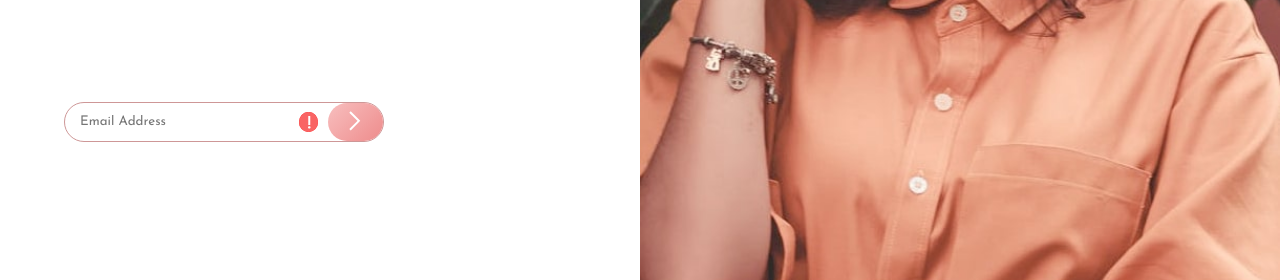
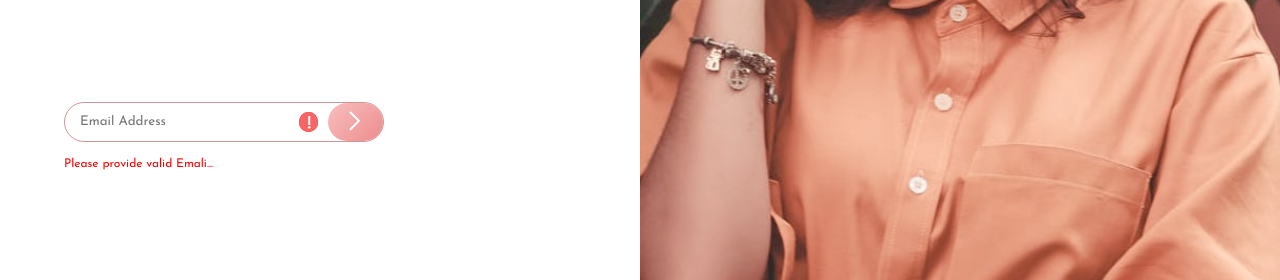
Before and after one commit to Bisratworku/base-apparel, a plain HTML site: page index.html in a window 1280 px wide. Both pictures are taken after a click on the element 353 px from the left and 532 px from the top of the page. Shown: the part 410-690 px from the top of the page. Drawn offline with Linux system fonts and the light colour scheme.

Commit message:
java script

```diff
--- a/script.js
+++ b/script.js
@@ -3,11 +3,16 @@ const show = document.querySelector(".hide");
 const input = document.getElementById("input").value;
 const match = /^([a-zA-Z0-9_\-\.]+)@([a-zA-Z0-9_\-]+)(\.[a-zA-Z]{2,5}){1,2}$/
 const email = document.getElementById("email");
-let element = document.createElement("p");
-
+let element = document.createElement("div");
+const write  = document.getElementById("write");
 buttion.addEventListener("click", function() {
     if(match.test(input) == false) {
-        show.classList.toggle('icon');
-
+        show.classList.add('icon');
+        element.id = "new-element"
+        element.style.color = "red";
+        element.innerText = "Please provide valid Emali..."
+        email.appendChild(element);
+    }else {
+        window.location.reload()
     }
 })
--- a/style.css
+++ b/style.css
@@ -68,6 +68,9 @@ main {
     justify-content: center;
     height: 50%;
 
+}
+#new-element {
+    font-size: 12px;
 }
 .form {
     gap: 10px;
@@ -178,7 +181,12 @@ main {
         padding-left: 4rem;
         grid-column-start: 1;
         grid-column-end:2 ;
+        display: block;
+    }
+    .input {
         display: flex;
+        align-items: center;
+        justify-content: flex-start;
 
     }
 
```
